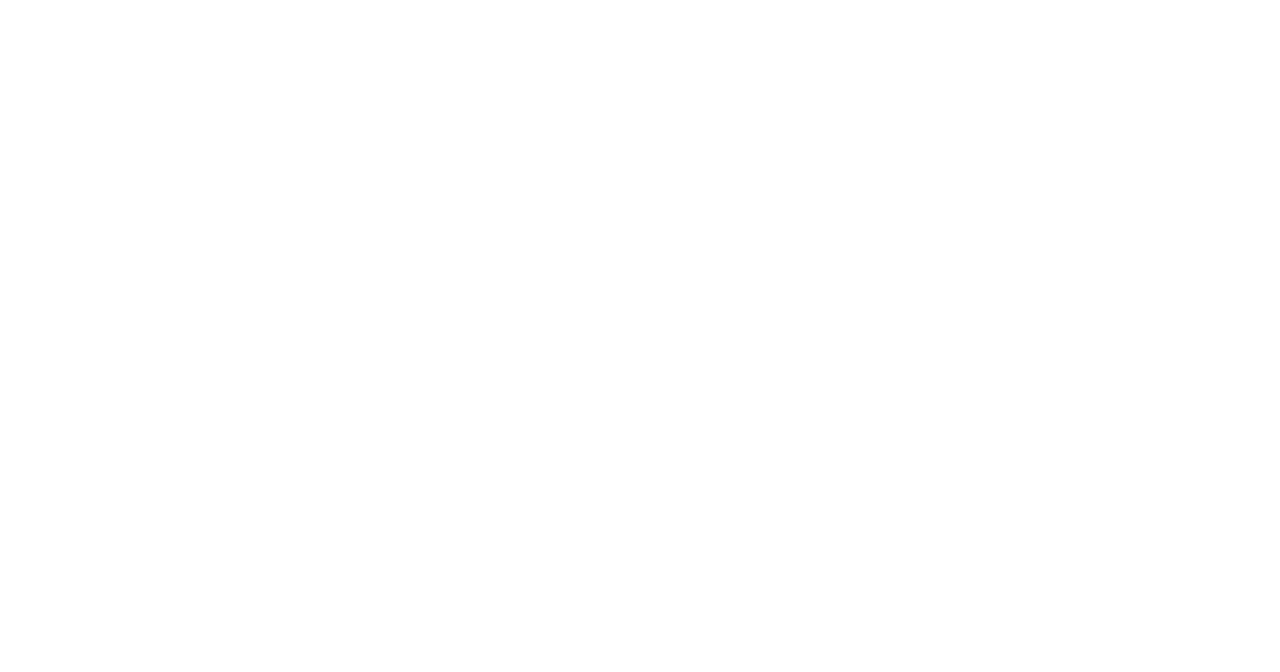
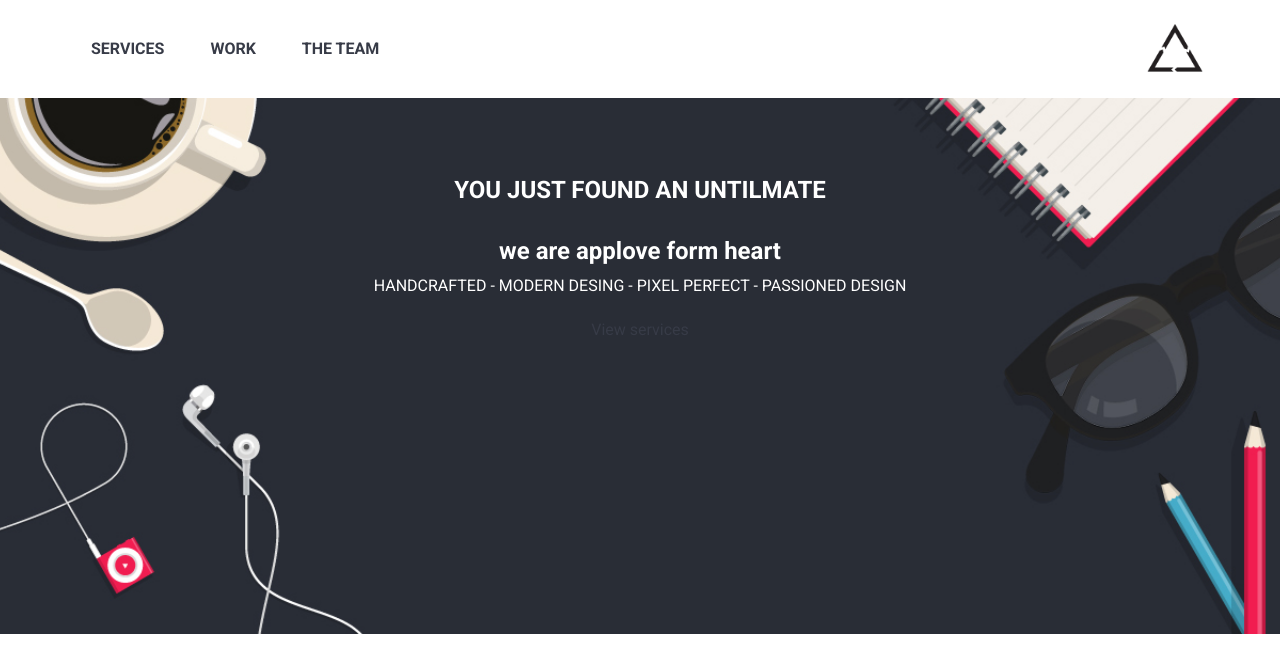
Before and after one commit to Pez7/applove, a plain HTML site: page index.html in a window 1280 px wide. Drawn offline with Linux system fonts and the light colour scheme.

Commit message:
hoja de estilos

```diff
--- a/css/main.css
+++ b/css/main.css
@@ -16,7 +16,7 @@
 }
 
 body {
-  /* Establece la fuente de Google aquí */
+  font-family: 'Roboto', sans-serif;
   margin: 0 auto;
   font-size: 16px;
   line-height: 1.71429;
@@ -35,3 +35,36 @@ a {
 a:hover {
   color: #E95853;
 }
+/* se aplica un font de 700 para pasar a bold, paggin para el espacio*/
+.link{
+  font-weight: 700;
+  padding:21px;
+  display:inline-block;
+}
+.logo{
+  float:right;
+}
+header{
+  position:fixed;
+  background:white;
+  width: 100%;
+  top:0;
+}
+.menu{
+  padding:14px 70px;
+  overflow: auto;
+}
+#home{
+  background-image: url(../assets/images/bg-home.jpg);
+  background-position: center;
+  background-repeat: no-repeat;
+  background-size: cover;
+  height: 554px;
+  text-align: center;
+  margin-top: 80px;
+}
+#home .container{
+  color:white;
+  padding: 70px;
+}
+.text-home{}
--- a/index.html
+++ b/index.html
@@ -3,17 +3,28 @@
 <head>
 	<meta charset="UTF-8">
 	<title>Applove</title>
-	<!-- Importa la fuente del proyecto (Raleway) de Google Fonts (https://fonts.google.com) -->
-
-	<!-- Enlaza tu CSS reutilizable aquí (common.css) -->
-
-	<!-- Enlaza tu CSS del proyecto aquí  hola-->
-
+	<link href="https://fonts.googleapis.com/css?family=Roboto:400,700" rel="stylesheet">
+	<link rel="stylesheet" href="css/common.css">
+	<link rel="stylesheet" href="css/main.css">
 </head>
 <body>
-	<!-- Escribe el HTML aquí -->
+	<header>
+		<div class="menu container">
+			<a href="#" class="text-uppercase link">Services</a>
+			<a href="#" class="text-uppercase link">Work</a>
+			<a href="#" class="text-uppercase link">The team</a>
+			<img src="assets/images/logo-r.png" class="logo" alt="logo" width="70">
+		</div>
+	</header>
+	<section id="home">
+		<div class="container">
+			<h2>YOU JUST FOUND AN UNTILMATE</h2>
+			<h1 class="text uppercase text-home mb-0">we are applove form heart</h1>
+			<p class="text-uppercase mt-0">HANDCRAFTED - MODERN DESING - PIXEL PERFECT - PASSIONED DESIGN</p>
+			<a href="#services" class="btn-home">View services</a>
+		</div>
+	</section>
 
-	<!-- Enlaza tu JS aquí -->
-
+	<script src="js/app.js"></script>
 </body>
 </html>
```
